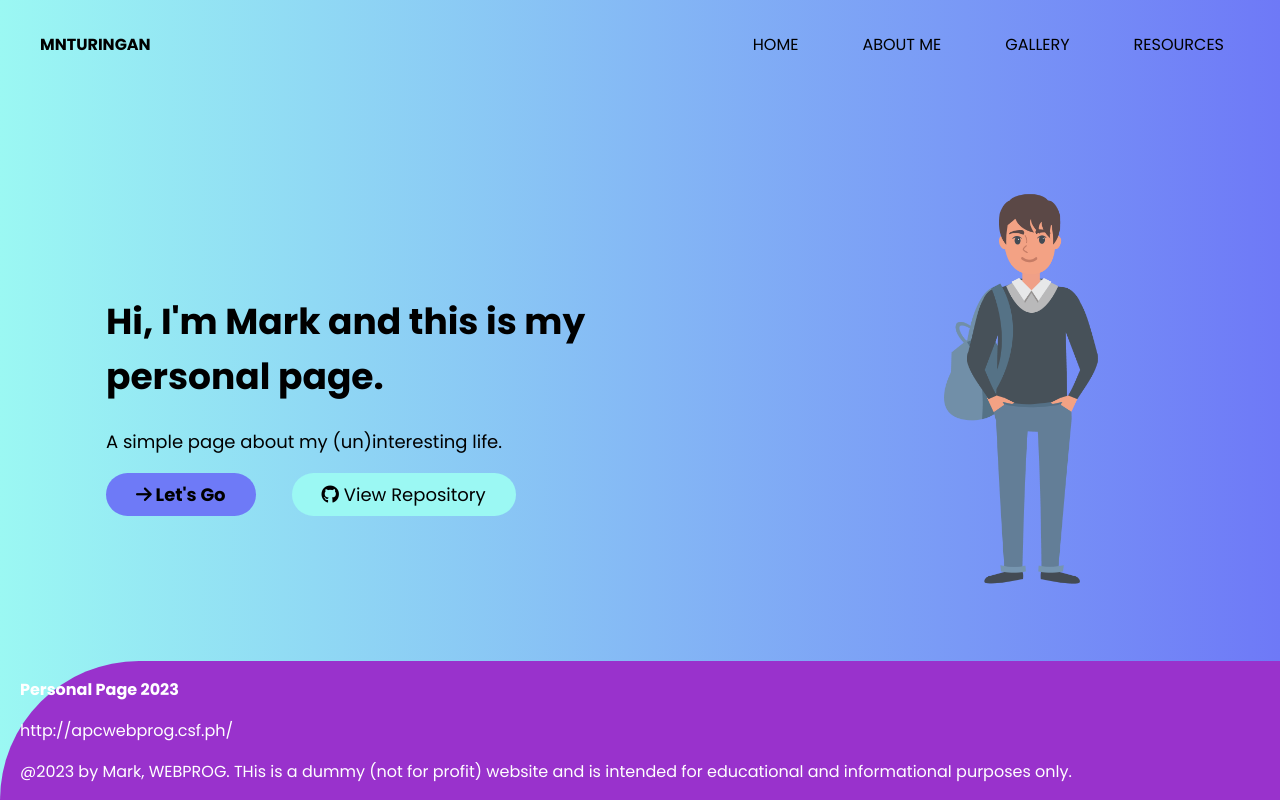
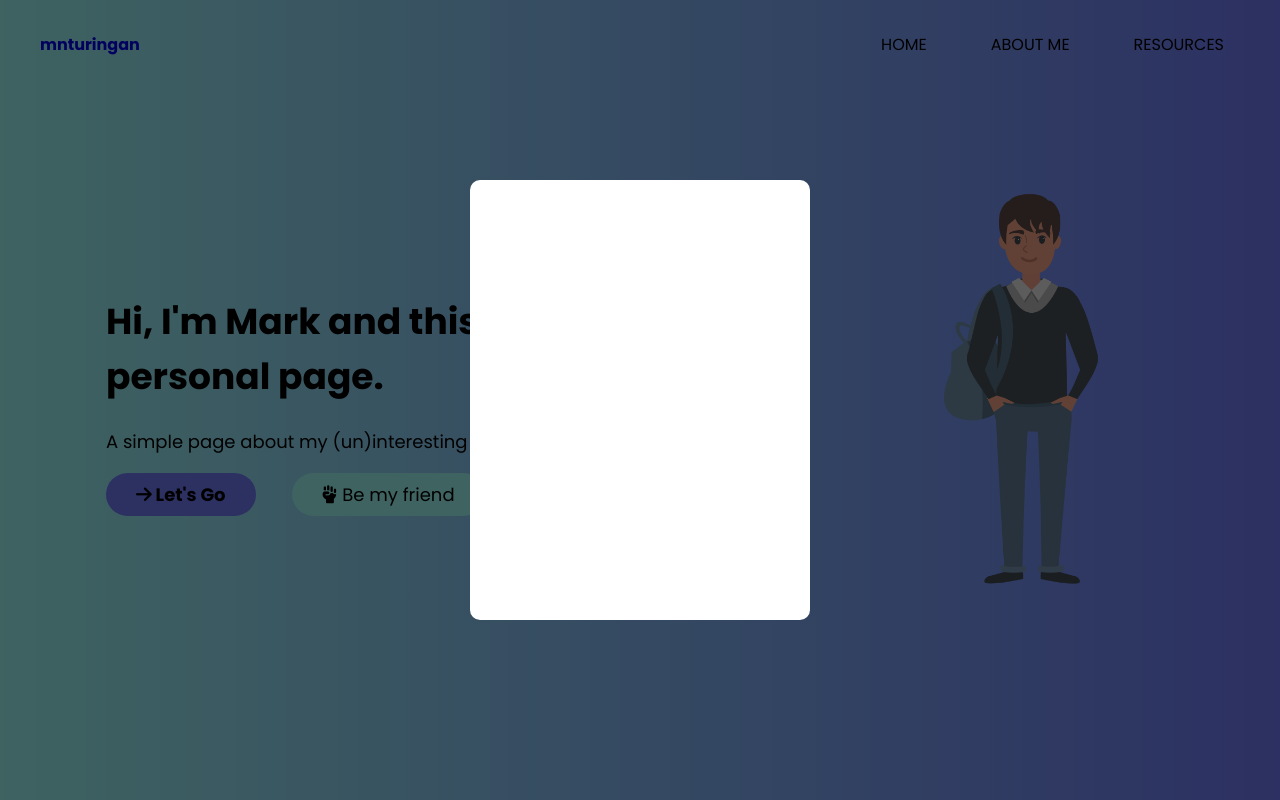
Before and after one commit to mnturingan/lab2, a PHP site: page / in a window 1280 px wide. Run offline with PHP 8.4, Linux system fonts and the light colour scheme; some libraries are stand-ins or nearby versions.

Commit message:
revised navs

```diff
--- a/week9/css/style.css
+++ b/week9/css/style.css
@@ -15,11 +15,11 @@ body {
 }
 
 /*Navbar*/
-
-header {
+header a {
     display: flex;
     justify-content: space-between;
     align-items: center;
+   text-decoration: none;
 }
 
 nav {
@@ -82,7 +82,8 @@ main {
     padding: 8px 30px;
 }
 
-footer {
+
+/* footer {
     position: fixed;
     bottom: 0;
     width: 100%;
@@ -96,9 +97,4 @@ footer {
     margin: auto;
     padding: 0 20px;
     align-items: center;
-}
-
-#myLabel {
-    color: midnightblue;
-    font-weight: bold;
-}
+} */
--- a/week9/css/style2.css
+++ b/week9/css/style2.css
@@ -1,6 +1,6 @@
 html {
   font-size: 16px;
-    font-family: 'Poppins', sans-serif;
+  font-family: "Poppins", sans-serif;
 }
 
 body {
@@ -11,7 +11,6 @@ body {
 .wrapper {
   max-width: 1200px;
   margin: 0 auto;
-
 }
 
 /*Navbar*/
@@ -32,7 +31,7 @@ nav ul {
   gap: 4em;
 }
 
-nav ul li a{
+nav ul li a {
   text-decoration: none;
   color: black;
   text-transform: uppercase;
@@ -42,44 +41,22 @@ nav ul li a{
   height: 400px;
   border-radius: 10px;
 }
-
-.container img{
-    height: 300px;
-    width: 300px;
-    border-radius: 10px;
+.popup {
+  background: rgba(0, 0, 0, 0.6);
+  width: 100%;
+  height: 100%;
+  position: absolute;
+  top: 0;
+  display: flex;
+  justify-content: center;
+  align-items: center;
 }
 
-.image-grid {
-	--gap: 16px;
-	--num-cols: 4;
-	--row-height: 250px;
-
-	box-sizing: border-box;
-
-	display: grid;
-	grid-template-columns: repeat(var(--num-cols), 1fr);
-	grid-auto-rows: var(--row-height);
-	gap: var(--gap);
+.popup-content {
+  height: 400px;
+  width: 300px;
+  background: #fff;
+  padding: 20px;
+  border-radius: 10px;
+  position: relative;
 }
-
-.image-grid>img {
-	width: 100%;
-	height: 100%;
-	object-fit: cover;
-}
-
-.image-grid-col-2 {
-	grid-column: span 2;
-}
-
-.image-grid-row-2 {
-	grid-row: span 2;
-}
-
-/* Anything udner 1024px */
-@media screen and (max-width: 1024px) {
-	.image-grid {
-		--num-cols: 2;
-		--row-height: 200px;
-	}
-}
--- a/week9/index.php
+++ b/week9/index.php
@@ -26,13 +26,12 @@
 <body>
     <div class="wrapper">
             <header>
-                <b>MNTURINGAN</b>
+                <b><a href="index.php">mnturingan</a></b>
                 <nav>
                     <ul>
-                        <li><a href="#" class="active">Home</a></li>
-                        <li><a href="about.html">About Me</a></li>
-                        <li><a href="gallery.html">Gallery</a></li>
-                        <li><a href="resources.html">Resources</a></li>
+                        <li><a href="home.php">Home</a></li>
+                        <li><a href="about.php">About Me</a></li>
+                        <li><a href="resources.php">Resources</a></li>
                     </ul>
                 </nav>
             </header>
@@ -46,24 +45,25 @@
                             <span>Let's Go</span>
                         </a>
                         <a href="https://github.com/mnturingan/lab2" target="_blank" class="secondary-cta">
-                            <i class="fa-brands fa-github"></i>
-                            <span>View Repository</span>
+                            <i class="fa-solid fa-hand-fist"></i>
+                            <span>Be my friend</span>
                         </a>
                     </div>
                 </div>
                 <div class="right-col">
                     <img id="stud-img" src="images/student.png" alt="Student Illustration">
                 </div>
+
             </main>
+
     </div>
-    <footer>
-        <div class="footer-ctn">
-            <p><b>Personal Page 2023</b></p>
-            <p>http://apcwebprog.csf.ph/</p>
-            <p>@2023 by Mark, WEBPROG. THis is a dummy (not for profit) website and is intended for educational and informational purposes only.</p>
-        </div>
-    </footer>
-    <!--Custom JS-->
-    <script src="js/app.js"></script>
+    <div class="popup">
+                <div class="popup-content">
+
+                </div>
+            </div>
+
+
+    <script src=""></script>
 </body>
 </html>
--- a/week9/js/app.js
+++ b/week9/js/app.js
@@ -1,15 +1 @@
-//Checkbox
-
-document.getElementById("myButton").onclick = function () {
-  const aloneBtn = document.getElementById("aloneBtn");
-  const dateBtn = document.getElementById("dateBtn");
-  const codeBtn = document.getElementById("codeBtn");
-
-  if (aloneBtn.checked) {
-    document.getElementById("myLabel").innerHTML = "Wow that sucks but same";
-  } else if (dateBtn.checked) {
-    document.getElementById("myLabel").innerHTML = "Edi sanaol";
-  } else {
-    document.getElementById("myLabel").innerHTML = "You can do better";
-  }
-};
+//pop up
```
Also changed, not shown: week9/about.php (+8 -6 lines), week9/css/style3.css (+6 -7 lines), week9/gallery.php (deleted, +0 -52 lines), week9/home.php (added, +80 -0 lines), week9/resources.php (+7 -6 lines). Lines whose indentation alone changed are shown as unchanged.
